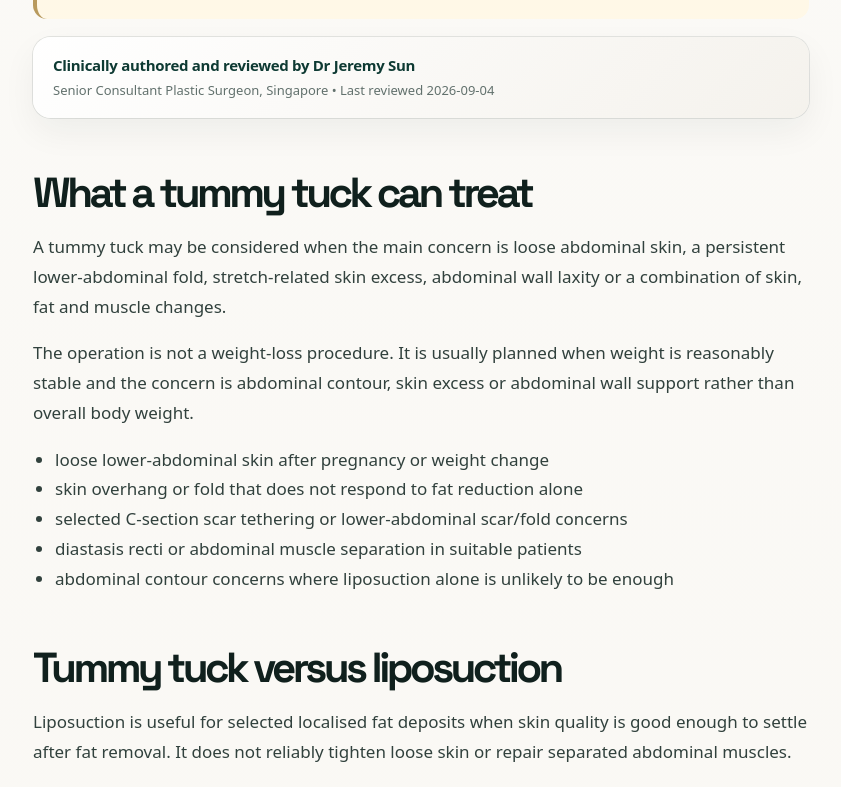
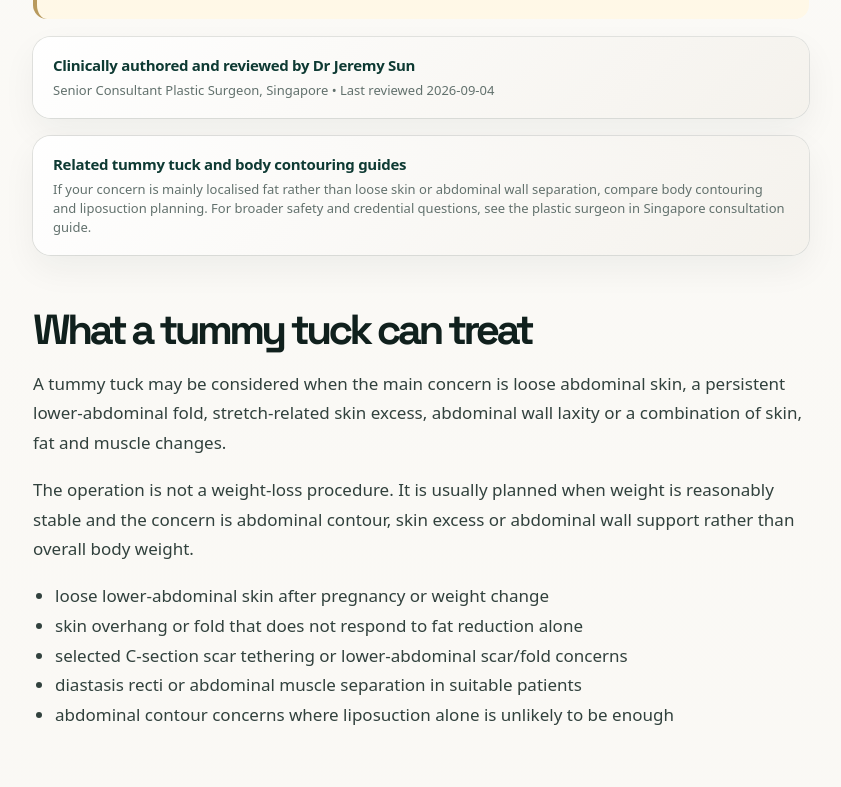
Before and after one commit to zatyrical/plasticwebsite, a Next.js app: page /tummy-tuck-singapore in a window 1280 px wide. Shown: the part 1740-2527 px from the top of the page, without its empty margins (219-1060 px from the left). Built offline with nearby package versions, Linux system fonts and the light colour scheme.

Commit message:
Strengthen tummy tuck SEO internal links and FAQ

```diff
--- a/app/ProcedureArticle.tsx
+++ b/app/ProcedureArticle.tsx
@@ -246,6 +246,17 @@ export default function ProcedureArticlePage({ article }: Props) {
               </div>
             ) : null}
 
+            {article.slug === 'tummy-tuck-singapore' ? (
+              <div className="reviewer-card" aria-label="Related tummy tuck and body contouring guides">
+                <strong>Related tummy tuck and body contouring guides</strong>
+                <span>
+                  If your concern is mainly localised fat rather than loose skin or abdominal wall separation, compare{' '}
+                  <Link href="/body-contouring-liposuction-singapore">body contouring and liposuction planning</Link>. For broader safety and credential questions, see the{' '}
+                  <Link href="/plastic-surgeon-singapore">plastic surgeon in Singapore consultation guide</Link>.
+                </span>
+              </div>
+            ) : null}
+
             {article.sections.map((section) => (
               <section key={section.id}>
                 <h2 id={section.id}>{section.heading}</h2>
--- a/app/procedureArticles.ts
+++ b/app/procedureArticles.ts
@@ -182,6 +182,7 @@ export const procedureArticles: Record<string, ProcedureArticle> = {
       { question: 'Is tummy tuck the same as liposuction?', answer: 'No. Liposuction removes selected fat deposits. A tummy tuck removes excess skin and may repair abdominal wall laxity or diastasis recti in suitable patients.' },
       { question: 'Can tummy tuck repair diastasis recti?', answer: 'In suitable patients, abdominoplasty may include repair of abdominal wall separation. A true hernia is different and may need separate or combined assessment.' },
       { question: 'What is the difference between mini and full tummy tuck?', answer: 'A mini tummy tuck is limited to selected lower-abdominal skin excess. A full tummy tuck treats broader abdominal skin excess and may include more comprehensive abdominal wall repair and belly-button repositioning.' },
+      { question: 'How should I choose a tummy tuck doctor in Singapore?', answer: 'Useful points to discuss include specialist training in plastic surgery, experience with abdominal contouring, assessment of loose skin versus fat versus diastasis recti, scar planning, anaesthesia safety, recovery support and how complications are handled. A consultation is needed to decide whether tummy tuck, liposuction, staged treatment or no surgery is appropriate.' },
       { question: 'When can I consider tummy tuck after pregnancy?', answer: 'Timing depends on recovery from pregnancy, breastfeeding, weight stability, childcare demands, medical fitness and whether future pregnancy is planned. This should be discussed in consultation.' },
       { question: 'Will the tummy tuck scar be visible?', answer: 'Yes. A lower-abdominal scar is expected. Scar position and length depend on anatomy and skin excess, and scar maturation varies between individuals.' },
       { question: 'Is tummy tuck a weight-loss operation?', answer: 'No. It is a body-contouring operation for selected skin, fat and abdominal wall concerns. Weight should usually be reasonably stable before surgery.' }
```
